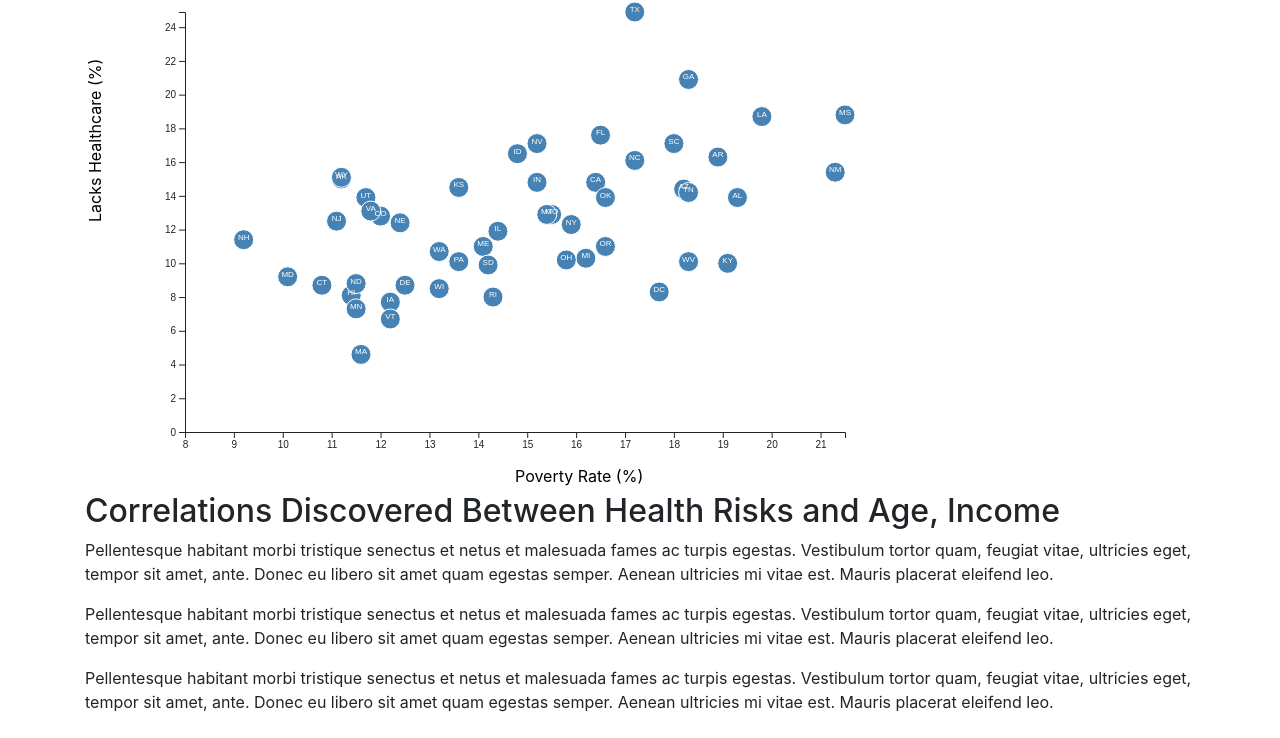
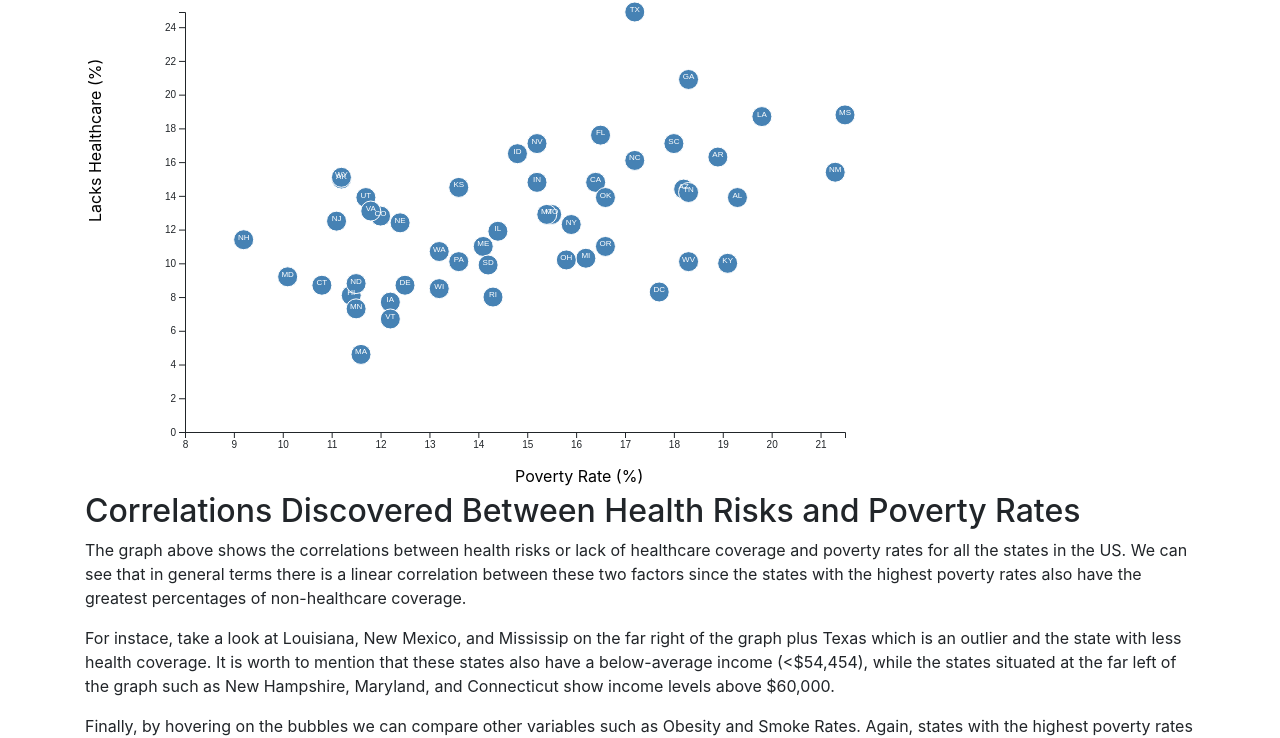
Before and after one commit to cecilia-acosta/D3-Challenge, a plain HTML site: page index.html in a window 1280 px wide. Shown: the part 64-802 px from the top of the page. Drawn offline with nearby package versions, Linux system fonts and the light colour scheme.

Commit message:
Update narrative in the index.html

```diff
--- a/index.html
+++ b/index.html
@@ -27,18 +27,17 @@
     <div class="row">
       <div class="col-xs-12  col-md-12">
         <div class="article">
-          <h2>Correlations Discovered Between Health Risks and Age, Income</h2>
-          <p>Pellentesque habitant morbi tristique senectus et netus et malesuada fames ac turpis egestas. Vestibulum tortor
-            quam, feugiat vitae, ultricies eget, tempor sit amet, ante. Donec eu libero sit amet quam egestas semper. Aenean
-            ultricies mi vitae est. Mauris placerat eleifend leo.</p>
+          <h2>Correlations Discovered Between Health Risks and Poverty Rates</h2>
+          <p>The graph above shows the correlations between health risks or lack of healthcare coverage and poverty rates for all the states in the US.
+            We can see that in general terms there is a linear correlation between these two factors since the states with the highest poverty rates also have the greatest percentages of non-healthcare coverage.
+          </p>
 
-          <p>Pellentesque habitant morbi tristique senectus et netus et malesuada fames ac turpis egestas. Vestibulum tortor
-            quam, feugiat vitae, ultricies eget, tempor sit amet, ante. Donec eu libero sit amet quam egestas semper. Aenean
-            ultricies mi vitae est. Mauris placerat eleifend leo.</p>
+          <p>For instace, take a look at Louisiana, New Mexico, and Mississip on the far right of the graph plus Texas which is an outlier and the state with less health coverage.
+            It is worth to mention that these states also have a below-average income (<$54,454), while the states situated at the far left of the graph such as New Hampshire, Maryland, and Connecticut show income levels above $60,000.</p>
 
-          <p>Pellentesque habitant morbi tristique senectus et netus et malesuada fames ac turpis egestas. Vestibulum tortor
-            quam, feugiat vitae, ultricies eget, tempor sit amet, ante. Donec eu libero sit amet quam egestas semper. Aenean
-            ultricies mi vitae est. Mauris placerat eleifend leo.</p>
+          <p>Finally, by hovering on the bubbles we can compare other variables such as Obesity and Smoke Rates. Again, states with the highest poverty rates and the least healthcare coverage show Obesity and Smoke Rates above the mean (29% and 18%, respectively) as compared to the states with better healthcare and poverty conditions.
+            This helps us infer that availability of healthcare services for the population can of course help diminish several problems by treating them in a timely manner.
+          </p>
         </div>
       </div>
     </div>
```
